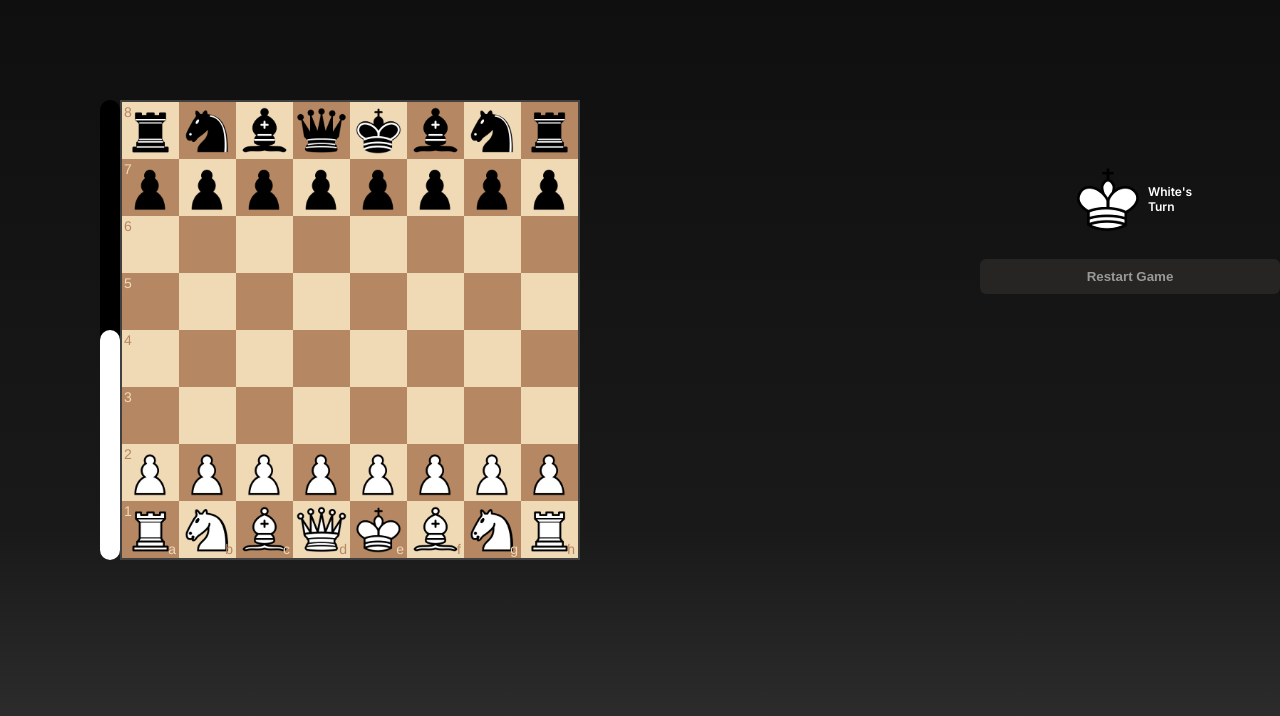
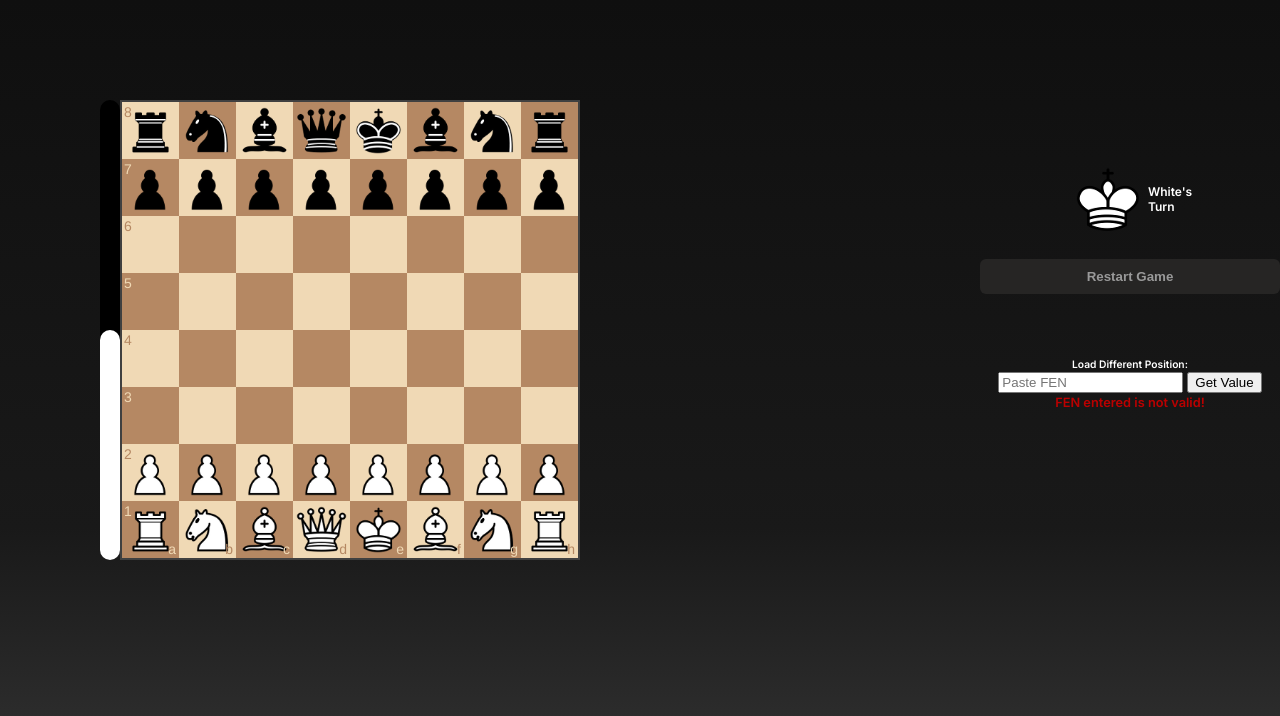
Before and after one commit to sam-nazarian/chess-ai, a website built with webpack: page index.html in a window 1280 px wide. Built offline with nearby package versions, Linux system fonts and the light colour scheme.

Commit message:
added ability to load FENs

```diff
--- a/css/main.css
+++ b/css/main.css
@@ -154,6 +154,27 @@ body {
 }
 
 
+.form{
+  margin-top: 60px;
+  text-align: center;
+}
+
+.label-text-info{
+  color: white;
+  font-weight: bold;
+  font-family: 'Inter', sans-serif;
+  font-size: 10.24px;
+  text-align: left;
+}
+
+.label-text-err{
+  color: rgb(187, 0, 0);
+  font-weight: bold;
+  font-family: 'Inter', sans-serif;
+  font-size: 12.80px;
+}
+
+
 
 
 /* flex: 1; */
--- a/index.html
+++ b/index.html
@@ -60,6 +60,15 @@
         <button class="restart-btn" onClick="window.location.reload();">Restart Game</button>
 
 
+        <form class="form">
+          <label class="label-text-info">Load Different Position:</label><br>
+          <input type="text" placeholder="Paste FEN" class="fen-input">
+          <button type="button" class="fen-input-submit" >Get Value</button>
+          <br><label class="label-text-err">FEN entered is not valid!</label>
+
+        </form>
+
+
       </div>
 
     </div>
@@ -68,6 +77,19 @@
 
 
   </div>
+
+
+
+
+  <!-- <script>
+    function getInputValue(){
+        // Selecting the input element and get its value
+        var inputVal = document.getElementById("myInput").value;
+
+        // Displaying the value
+        alert(inputVal);
+    }
+  </script> -->
 
 </body>
 
--- a/js/ai.js
+++ b/js/ai.js
@@ -295,6 +295,7 @@ export function minimax(game, isMaximizing, bestMoveParam, level, alpha, beta){
     //get all possible legal moves for white
     /** @type array */
     const possibleMoves = game.moves()
+    console.log(possibleMoves);
 
     for(let i=0; i<possibleMoves.length; i++){
 
--- a/js/app.js
+++ b/js/app.js
@@ -22,6 +22,9 @@ const winnerTextDom = document.querySelector('.winner-text');
 const playerTurnTextDom = document.querySelector('.player-turn-text');
 const whiteKingDom = document.querySelector('.white-king');
 const blackKingDom = document.querySelector('.black-king');
+const fenInputDom = document.querySelector('.fen-input');
+const fenInputSubmitDom = document.querySelector('.fen-input-submit');
+const formDom = document.querySelector('.form');
 
 //when highlighted, color white or black squares will turn to:
 const whiteSquareGrey = '#a9a9a9'
@@ -80,8 +83,7 @@ function onDragStart (source, piece) {
 function makeRandomMove () {
 
   const [maxVal, bestMove] = minimax(game, false, 'nothing', 3, -Infinity, Infinity); //will see 3 moves ahead, (2 to 0, is 3 moves)
-  console.log(bestMove);
-
+  // console.log(bestMove);
 
   // const possibleMoves = game.moves()
 
@@ -251,3 +253,36 @@ const config = {
 }
 
 board = Chessboard('htmlBoard', config) //ChessBoard is a variable in chessboard-1.0.0.js already imported
+
+fenInputSubmitDom.addEventListener('click', submitFen);
+formDom.addEventListener('submit', submitFen)
+
+
+function submitFen(e){
+  e.preventDefault();
+  // console.log(fenInputDom.value);
+
+  const ans = game.load(fenInputDom.value)
+  formDom.reset();
+
+  if(ans === false){
+    //show err message
+    return;
+  }
+
+  board.position(game.fen());
+
+
+  //load the fen position on game
+  //then sync it view
+
+}
+
+
+
+// function getInputValue(){
+//   // Selecting the input element and get its value
+
+//   // Displaying the value
+//   alert(inputVal);
+// }
```
